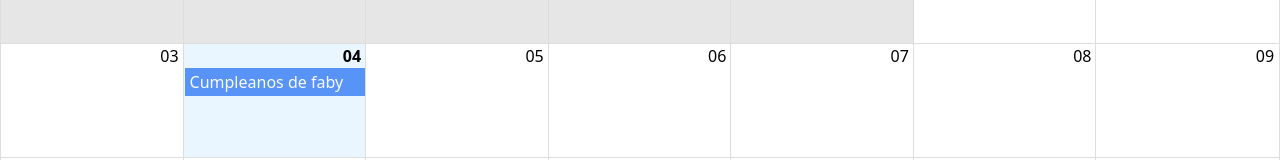
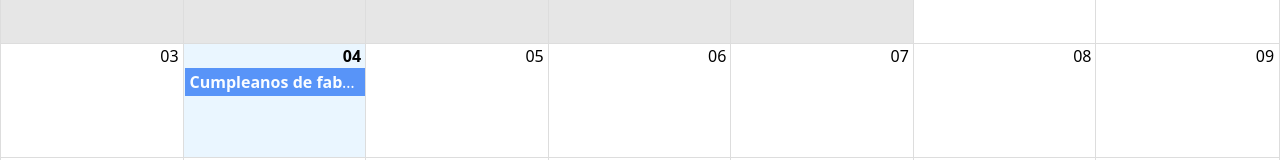
Before and after one commit to daftnemesis/Calendar, a React (Vite) app: page / in a window 1280 px wide. Shown: the part 187-347 px from the top of the page. Built offline with nearby package versions, Linux system fonts and the light colour scheme.

Commit message:
Se agrega archivo CalendarEvent El cual alberga los eventos del calendario y donde los podremos manejar de mejor manera

```diff
--- /dev/null
+++ b/src/calendar/components/CalendarEvent.jsx
@@ -0,0 +1,15 @@
+import React from 'react'
+
+
+//Componente para darle estilo a la caja de eventos en el calendario, con el cual pordremos personalizar lo que diga dicha caja
+export const CalendarEvent = ({event}) => {
+
+  const {title, user} = event
+
+  return (
+    <>
+      <strong>{ title }</strong>
+      <span> - {user.name}</span>
+    </>
+  )
+}
--- a/src/calendar/index.js
+++ b/src/calendar/index.js
@@ -1,2 +1,3 @@
 export * from './pages/CalendarPage'
 export * from './components/Navbar'
+export * from './components/CalendarEvent'
--- a/src/calendar/pages/CalendarPage.jsx
+++ b/src/calendar/pages/CalendarPage.jsx
@@ -3,7 +3,7 @@
 import { addHours } from 'date-fns/esm'
 import { getMessagesES, localizer } from '../../helpers'
 
-import { Navbar } from "../"
+import { Navbar, CalendarEvent } from "../"
 
 import 'react-big-calendar/lib/css/react-big-calendar.css'
 
@@ -19,11 +19,11 @@
   }
 }]
 
+
 //Pagina de nuestra aplicacion principal
 export const CalendarPage = () => {
 
   const eventStyleGetter = ( event, start, end, isSelected ) => {
-    console.log({event, start, end, isSelected})
 
     const style = {
       backgroundColor: '#347CF7',
@@ -36,6 +36,18 @@
       style
     }
 
+  }
+
+  const onDoubleClick = ( event ) => {
+    console.log({ doubleClick: event })
+  }
+
+  const onSelect = ( event ) => {
+    console.log({ onSelect: evet });
+  }
+
+  const onViewChanged = ( event ) => {
+    console.log({ viewChanged: event })
   }
 
   return (
@@ -51,6 +63,9 @@
         style={{ height: 'calc( 100vh - 48px)' }}
         messages = {getMessagesES()}
         eventPropGetter={eventStyleGetter}
+        components={{
+          event: CalendarEvent
+        }}
       />
 
     </>
```
